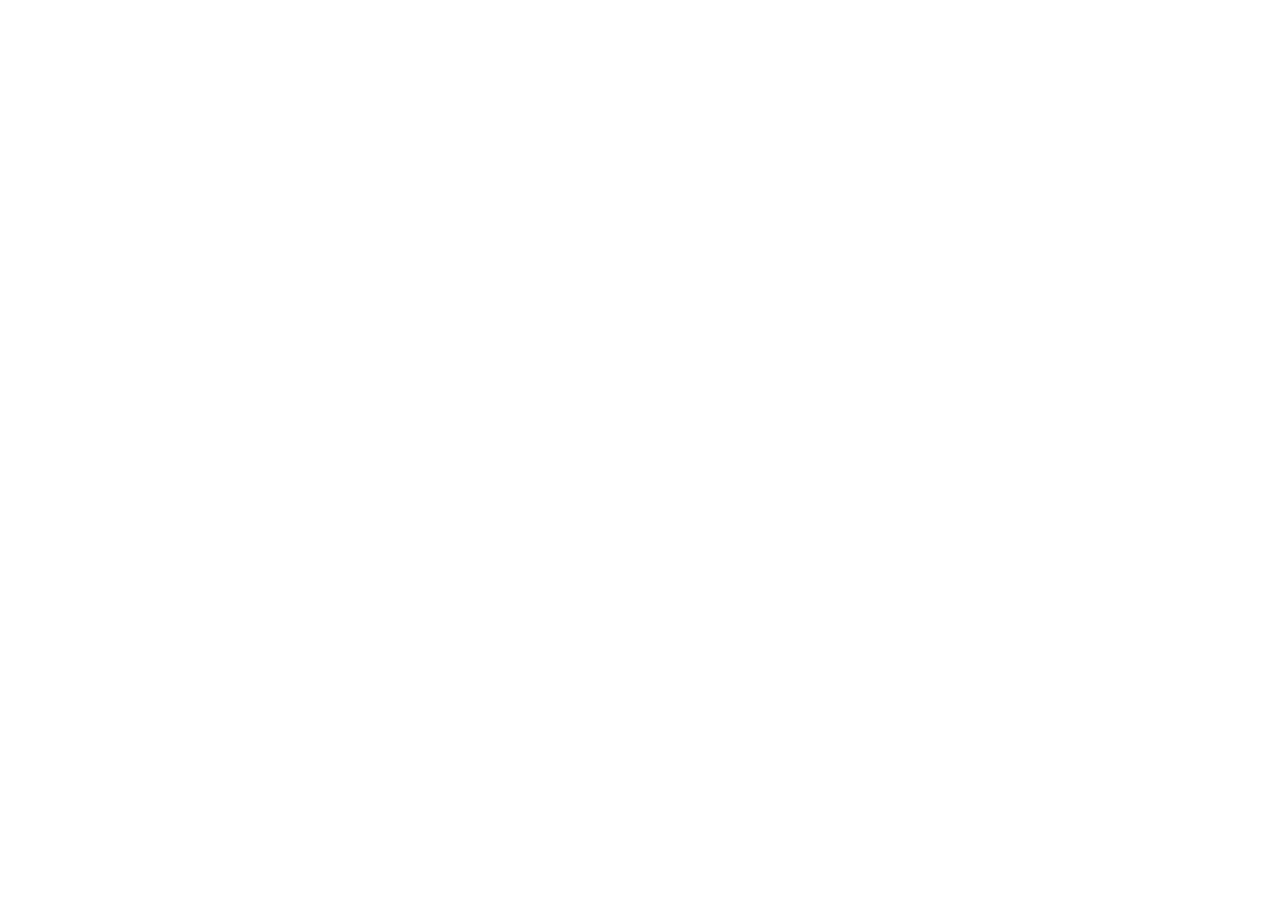
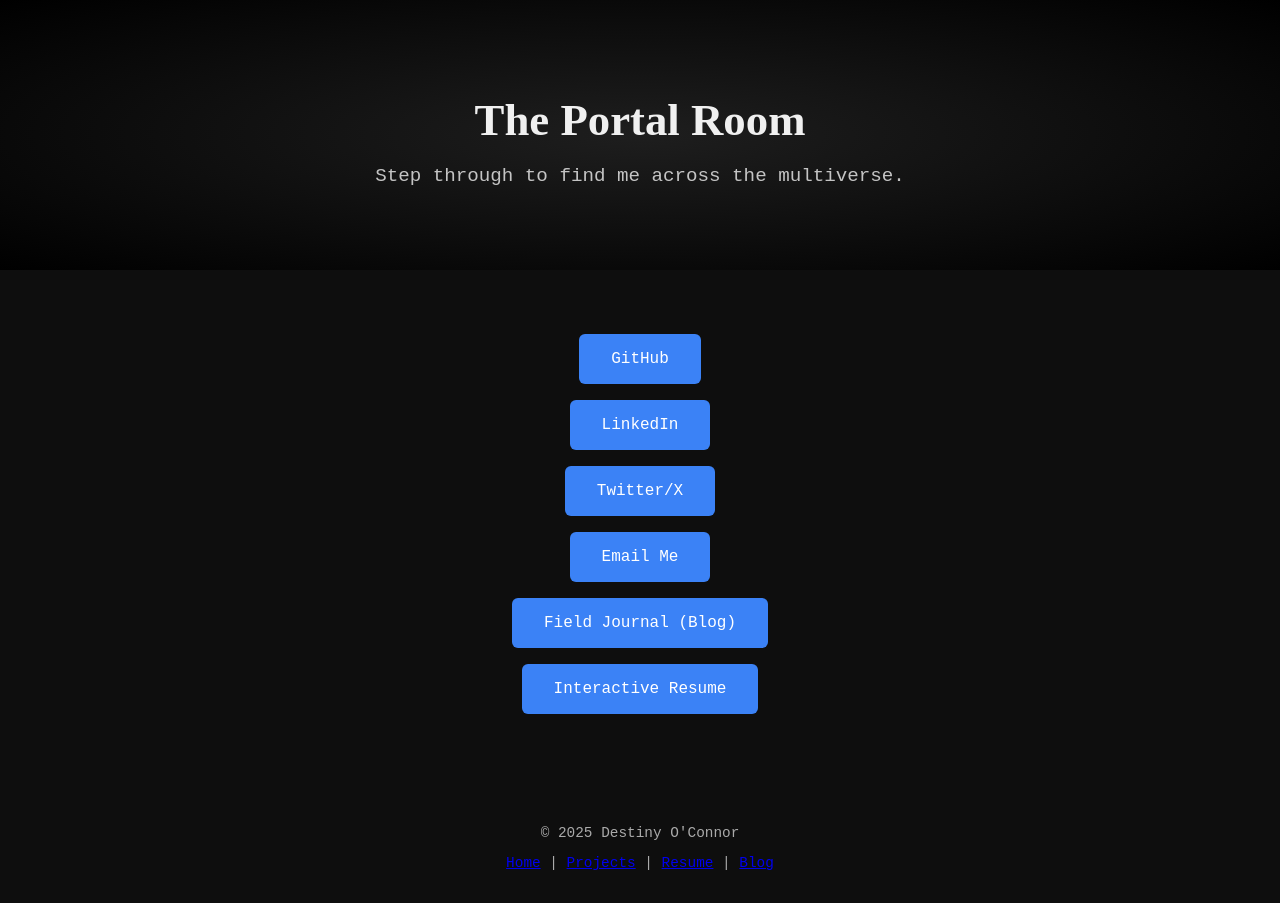
Before and after one commit to Deafveloper/Destiny-Oconnor-2.0, a plain HTML site: page links.html in a window 1280 px wide. Before the commit the page ends 800 px from the top, so only its background shows below. Drawn offline with Linux system fonts and the light colour scheme.

Commit message:
Summary
Add Link Page: 'The Portal Room' with styled links to key profiles and pages

```diff
--- a/css/style.css
+++ b/css/style.css
@@ -107,3 +107,34 @@ body {
     border-radius: 4px;
     margin: 0.2rem;
   }
+
+  .links-page {
+    padding: 3rem 2rem;
+    max-width: 600px;
+    margin: auto;
+    text-align: center;
+  }
+
+  .link-list {
+    list-style: none;
+    padding: 0;
+  }
+
+  .link-list li {
+    margin: 1rem 0;
+  }
+
+  .link-list a {
+    display: inline-block;
+    background: #3b82f6;
+    color: white;
+    text-decoration: none;
+    padding: 1rem 2rem;
+    border-radius: 6px;
+    font-size: 1rem;
+    transition: background 0.2s ease;
+  }
+
+  .link-list a:hover {
+    background: #2563eb;
+  }
--- a/links.html
+++ b/links.html
@@ -0,0 +1,37 @@
+<!DOCTYPE html>
+<html lang="en">
+<head>
+  <meta charset="UTF-8" />
+  <meta name="viewport" content="width=device-width, initial-scale=1.0"/>
+  <title>Portal Room | Destiny O'Connor</title>
+  <link rel="stylesheet" href="css/style.css" />
+</head>
+<body>
+  <header>
+    <h1 class="hero-title">The Portal Room</h1>
+    <p class="hero-subtext">Step through to find me across the multiverse.</p>
+  </header>
+
+  <section class="links-page">
+    <ul class="link-list">
+      <li><a href="https://github.com/Deafveloper" target="_blank">GitHub</a></li>
+      <li><a href="https://www.linkedin.com/in/destiny-o-connor-28b2a5255/" target="_blank">LinkedIn</a></li>
+      <li><a href="https://twitter.com/deafveloper" target="_blank">Twitter/X</a></li>
+      <li><a href="mailto:destinymoconnor@gmail.com">Email Me</a></li>
+      <li><a href="blog.html">Field Journal (Blog)</a></li>
+      <li><a href="resume.html">Interactive Resume</a></li>
+      <!-- Add more links as you build out your courses, talks, and resources -->
+    </ul>
+  </section>
+
+  <footer>
+    <p>&copy; 2025 Destiny O'Connor</p>
+    <nav>
+      <a href="index.html">Home</a> |
+      <a href="projects.html">Projects</a> |
+      <a href="resume.html">Resume</a> |
+      <a href="blog.html">Blog</a>
+    </nav>
+  </footer>
+</body>
+</html>
```
